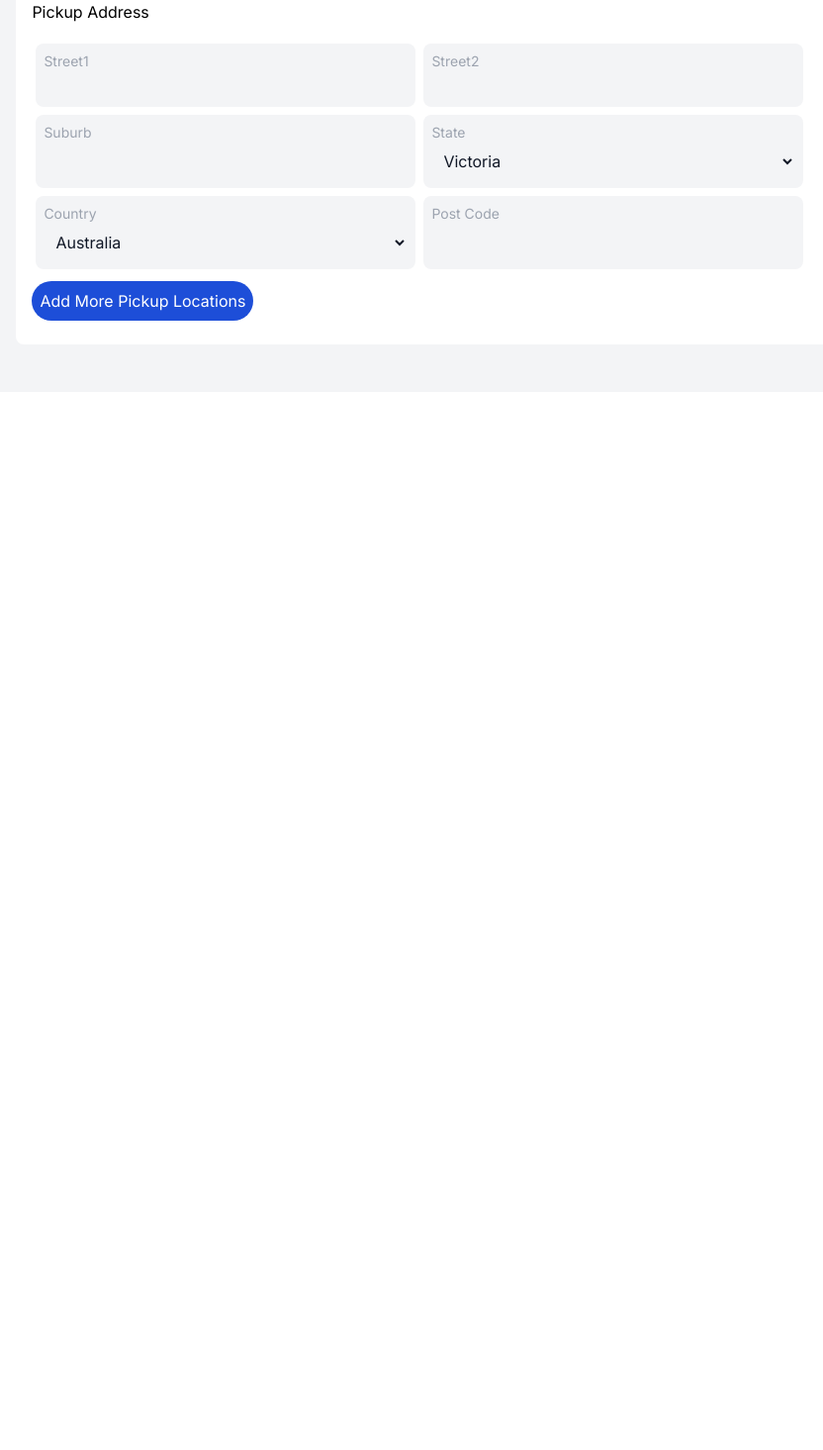
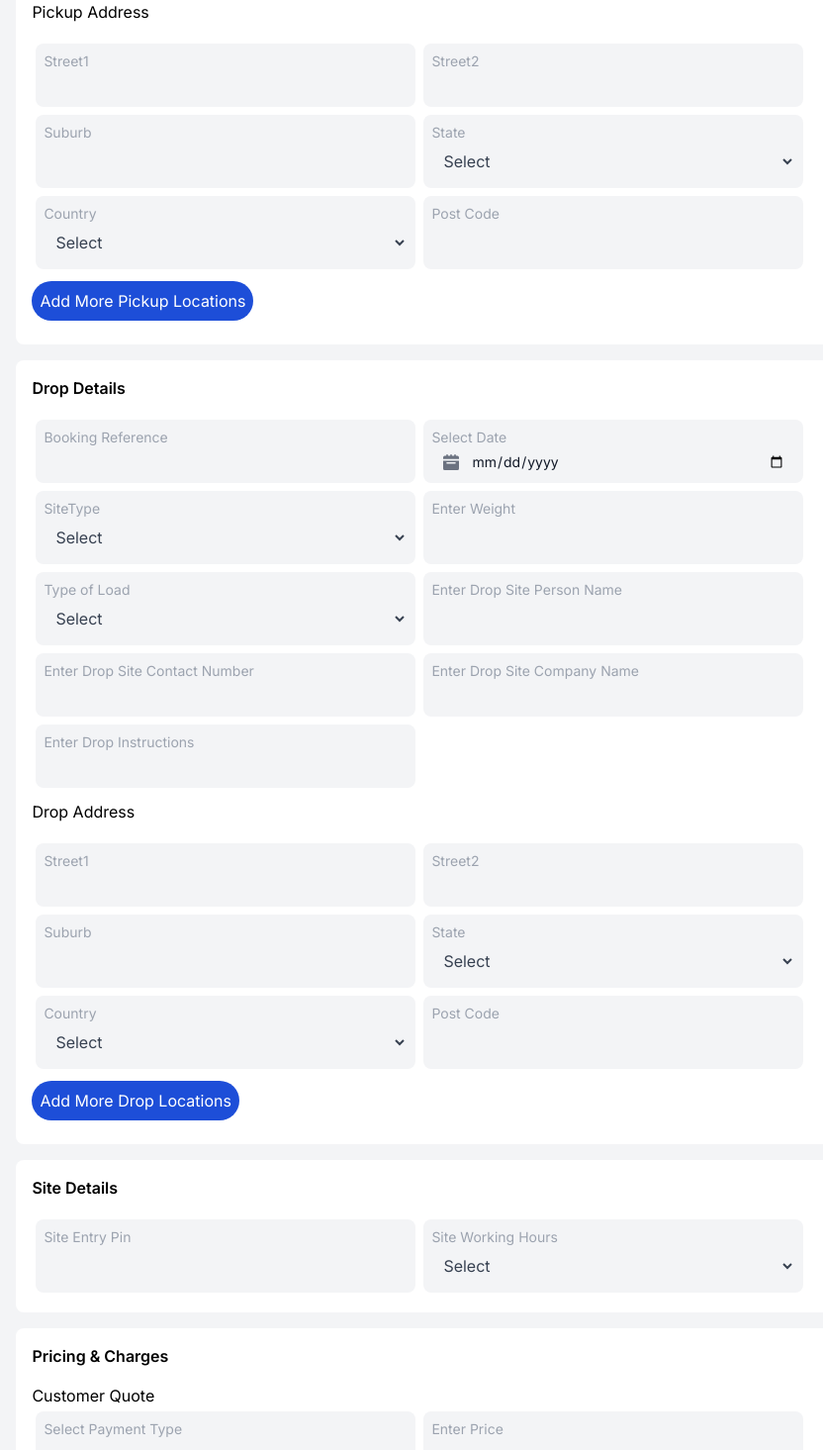
Before and after one commit to Mishragini/OZIFleet, a Next.js app: page / in a window 1280 px wide. Shown: the part 1330-2795 px from the top of the page at 99% size, without its empty margins (244-1076 px from the left). Before the commit the page ends 1742 px from the top, so only its background shows below. Built offline with nearby package versions, Linux system fonts and the light colour scheme.

Commit message:
adds more components

```diff
--- a/src/components/PickupAddress.tsx
+++ b/src/components/Address.tsx
@@ -8,7 +8,7 @@ const STATES = ["Victoria", "Australian Capital Territory", "New South Wales", "
 
 
 
-export const PickupAddress = () => {
+export const Address = ({type}:{type:'Pickup'|'Drop'}) => {
     const{state,increaseArraySize,decreaseArraySize}=useReducerArray();
     if(state===1) {
         const AddedFeild=false;
@@ -21,7 +21,7 @@ export const PickupAddress = () => {
             addressFields.push(
                 <div key={i}>
                     <div className='flex justify-between'>
-                    <div className=" mb-4">Pickup Address{(i==0)?"":i}</div>
+                    <div className=" mb-4">{type} Address{(i==0)?"":i}</div>
                     {(i>0)?<button onClick={decreaseArraySize} className='text-gray-500'>X</button>:""}
                     </div>
                     <div className="flex flex-wrap">
@@ -41,7 +41,7 @@ export const PickupAddress = () => {
     return (
         <div className="bg-white rounded-lg my-2">
             {renderAddressFields()}
-            <button onClick={increaseArraySize} className='p-2 rounded-full bg-blue-700 text-white mt-2'>Add More Pickup Locations</button>
+            <button onClick={increaseArraySize} className='p-2 rounded-full bg-blue-700 text-white mt-2'>Add More {type} Locations</button>
         </div>
     );
 };
--- a/src/components/CreateBooking.tsx
+++ b/src/components/CreateBooking.tsx
@@ -1,6 +1,9 @@
 import { BookingDetails } from "./BookingDetails"
 import { BookingInformation } from "./BookingInformation"
+import { DropDetails } from "./DropDetails"
 import { PickupDetails } from "./PickupDetails"
+import { PricingCharges } from "./PricingCharges"
+import { SiteDetails } from "./SiteDetails"
 
 export const CreateBooking=()=>{
     return(
@@ -9,6 +12,12 @@ export const CreateBooking=()=>{
             <BookingInformation/>
             <BookingDetails/>
             <PickupDetails/>
+            <DropDetails/>
+            <SiteDetails/>
+            <PricingCharges/>
+            <div className="flex justify-end">
+                <button className="bg-blue-700 px-4 py-2 rounded-full text-white my-2">Submit</button>
+            </div>
         </div>
     )
 }
--- a/src/components/DropDetails.tsx
+++ b/src/components/DropDetails.tsx
@@ -0,0 +1,26 @@
+import { Address } from "./Address"
+import { LOCATIONS } from "./BookingDetails"
+import { InputBox } from "./InputBox"
+import { LoadType } from "./PickupDetails"
+import { Select } from "./Select"
+import { SelectDate } from "./SelectDate"
+
+export const DropDetails=()=>{
+    return(
+        <div className="bg-white p-4 rounded-lg my-4">
+            <div className="font-semibold mb-4">Drop Details</div>
+            <div className="flex flex-wrap">
+                <InputBox label="Booking Reference"/>
+                <SelectDate/>
+                <Select label="SiteType" options={LOCATIONS}/>
+                <InputBox label="Enter Weight"/>
+                <Select label="Type of Load" options={LoadType}/>
+                <InputBox label="Enter Drop Site Person Name"/>
+                <InputBox label="Enter Drop Site Contact Number"/>
+                <InputBox label="Enter Drop Site Company Name"/>
+                <InputBox label="Enter Drop Instructions"/>
+            </div>
+            <Address type='Drop'/>
+        </div>
+    )
+}
--- a/src/components/PickupDetails.tsx
+++ b/src/components/PickupDetails.tsx
@@ -1,10 +1,10 @@
 import { LOCATIONS } from "./BookingDetails"
 import { InputBox } from "./InputBox"
-import { PickupAddress } from "./PickupAddress"
+import { Address } from "./Address"
 import { Select } from "./Select"
 import { SelectDate } from "./SelectDate"
 
-const LoadType=["Roll",'Pallets','Add']
+export const LoadType=["Roll",'Pallets','Add']
 
 export const PickupDetails=()=>{
     return(
@@ -21,7 +21,7 @@ export const PickupDetails=()=>{
                 <InputBox label="Enter Pickup Site Company Name"/>
                 <InputBox label="Enter Pickup Instructions"/>
             </div>
-            <PickupAddress/>
+            <Address type="Pickup"/>
         </div>
     )
 }
--- /dev/null
+++ b/src/components/PricingCharges.tsx
@@ -0,0 +1,12 @@
+import { Quote } from "./Quote"
+
+export const PricingCharges=()=>{
+    return(
+        <div className="bg-white p-4 rounded-lg">
+            <div  className="font-semibold mb-4">Pricing & Charges</div>
+            <Quote type='Customer'/>
+            <Quote type='Final'/>
+            <Quote type="Net"/>
+        </div>
+    )
+}
--- /dev/null
+++ b/src/components/Quote.tsx
@@ -0,0 +1,58 @@
+"use client"
+import  { useReducer, useEffect } from "react";
+import { InputBox } from "./InputBox";
+import { Select } from "./Select";
+
+interface ActionCalculate {
+    type: 'SET_PRICE' | 'SET_GST' | 'SET_FUEL_LEVY';
+    payload: number;
+}
+
+const reducerCalculate = (state: any, action: ActionCalculate) => {
+    switch (action.type) {
+        case 'SET_PRICE':
+            return { ...state, price: action.payload };
+        case 'SET_GST':
+            return { ...state, gst: action.payload };
+        case 'SET_FUEL_LEVY':
+            return { ...state, fuelLevy: action.payload };
+        default:
+            return state;
+    }
+}
+
+const PAYMENT_TYPE = ["Credit Card", "NetBanking"]
+const PERCENTAGE = ["5", "12", "18", "28"]
+
+export const Quote = ({ type }: { type: "Customer" | "Final" | "Net" }) => {
+    const [state, dispatch] = useReducer(reducerCalculate, {
+        price: 0,
+        gst: 0,
+        fuelLevy: 0,
+    })
+
+    const calculateTotalAmount = () => {
+        const totalPrice = state.price || 0;
+        const totalGST = state.gst || 0;
+        const totalFuelLevy = state.fuelLevy || 0;
+        return totalPrice + (totalPrice * (totalGST / 100)) + (totalPrice * (totalFuelLevy / 100));
+    }
+
+    useEffect(() => {
+       calculateTotalAmount() ;
+    }, []);
+
+    return (
+        <div className="bg-white rounded-lg my-4">
+            <div>{type} Quote</div>
+            <div className="flex flex-wrap">
+                <Select label="Select Payment Type" options={PAYMENT_TYPE} />
+                <InputBox label="Enter Price" onChange={(e) => dispatch({ type: 'SET_PRICE', payload: Number(e.target.value) })} />
+                <Select label="GST" options={PERCENTAGE} onChange={(e) => dispatch({ type: 'SET_GST', payload: Number(e.target.value) })} />
+                <Select label="Fuel Levy" options={PERCENTAGE} onChange={(e) => dispatch({ type: 'SET_FUEL_LEVY', payload: Number(e.target.value) })} />
+                <InputBox label="Total Amount" value={calculateTotalAmount()} />
+                {(type === 'Net') ? <InputBox label="" /> : <InputBox label="Total Profit" />}
+            </div>
+        </div>
+    )
+}
--- a/src/components/Select.tsx
+++ b/src/components/Select.tsx
@@ -1,5 +1,5 @@
 "use client"
-import  { useReducer } from 'react';
+import { ChangeEventHandler, useReducer } from 'react';
 
 interface SelectAction {
     type: 'SET_VALUE';
@@ -15,9 +15,10 @@ const selectReducer = (state: string, action: SelectAction) => {
     }
 };
 
-export const Select = ({ options, label }: {
+export const Select = ({ options, label,onChange }: {
     label: string,
-    options: string[]
+    options: string[],
+    onChange?:ChangeEventHandler<HTMLSelectElement> | undefined
 }) => {
     const [value, dispatch] = useReducer(selectReducer, '');
 
@@ -31,8 +32,9 @@ export const Select = ({ options, label }: {
             <select
                 value={value}
                 onChange={handleChange}
-                className="bg-transparent text-gray-900 rounded-lg w-full p-2"
+                className="bg-transparent text-gray-700 rounded-lg w-full p-2"
             >
+                <option value="" disabled hidden className='text-gray-700'>Select</option>
                 {options.map(option => <option key={option} value={option}>{option}</option>)}
             </select>
         </div>
--- /dev/null
+++ b/src/components/SiteDetails.tsx
@@ -0,0 +1,15 @@
+import { InputBox } from "./InputBox"
+import { Select } from "./Select"
+
+const WORKING_OPTIONS=["9-5","10-4","Add"]
+export const SiteDetails=()=>{
+    return(
+        <div className="bg-white p-4 rounded-lg my-4">
+            <div className="font-semibold mb-4">Site Details</div>
+            <div className="flex flex-wrap ">
+                <InputBox label="Site Entry Pin"/>
+                <Select label="Site Working Hours" options={WORKING_OPTIONS}/>
+            </div>
+        </div>
+    )
+}
```
